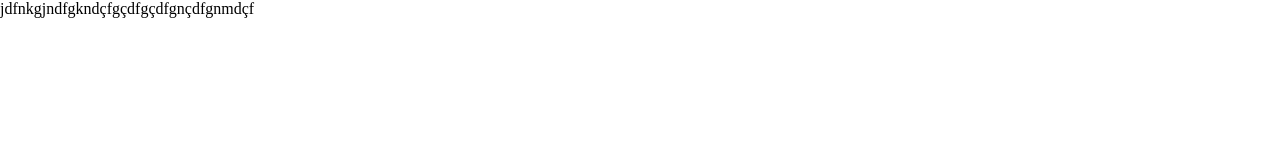
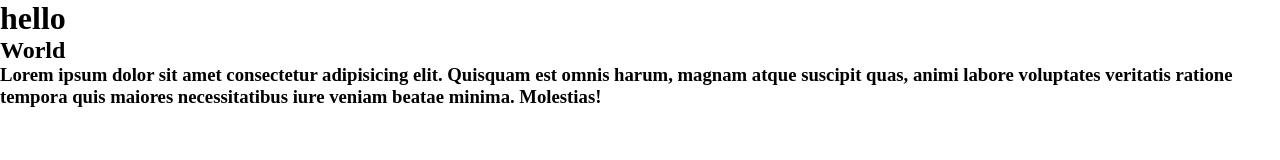
Before and after one commit to LuizFAP/cursogit-github, a plain HTML site: page index.html in a window 1280 px wide. Drawn offline with Linux system fonts and the light colour scheme.

Commit message:
Revert "15º commit - caos anarquia"
This reverts commit b5d98c48c6de7b66f3c9d3e98cdd96f5d06ae7f1.

```diff
--- a/index.html
+++ b/index.html
@@ -7,5 +7,11 @@
     <link rel="stylesheet" href="styles.css">
     <title>Corrigido</title>
 </head>
-jdfnkgjndfgkndçfgçdfgçdfgnçdfgnmdçf
+<body>
+    <h1>
+        hello
+    </h1>
+    <h2>World</h2>
+    <h3>Lorem ipsum dolor sit amet consectetur adipisicing elit. Quisquam est omnis harum, magnam atque suscipit quas, animi labore voluptates veritatis ratione tempora quis maiores necessitatibus iure veniam beatae minima. Molestias!</h3>
+</body>
 </html>
```
